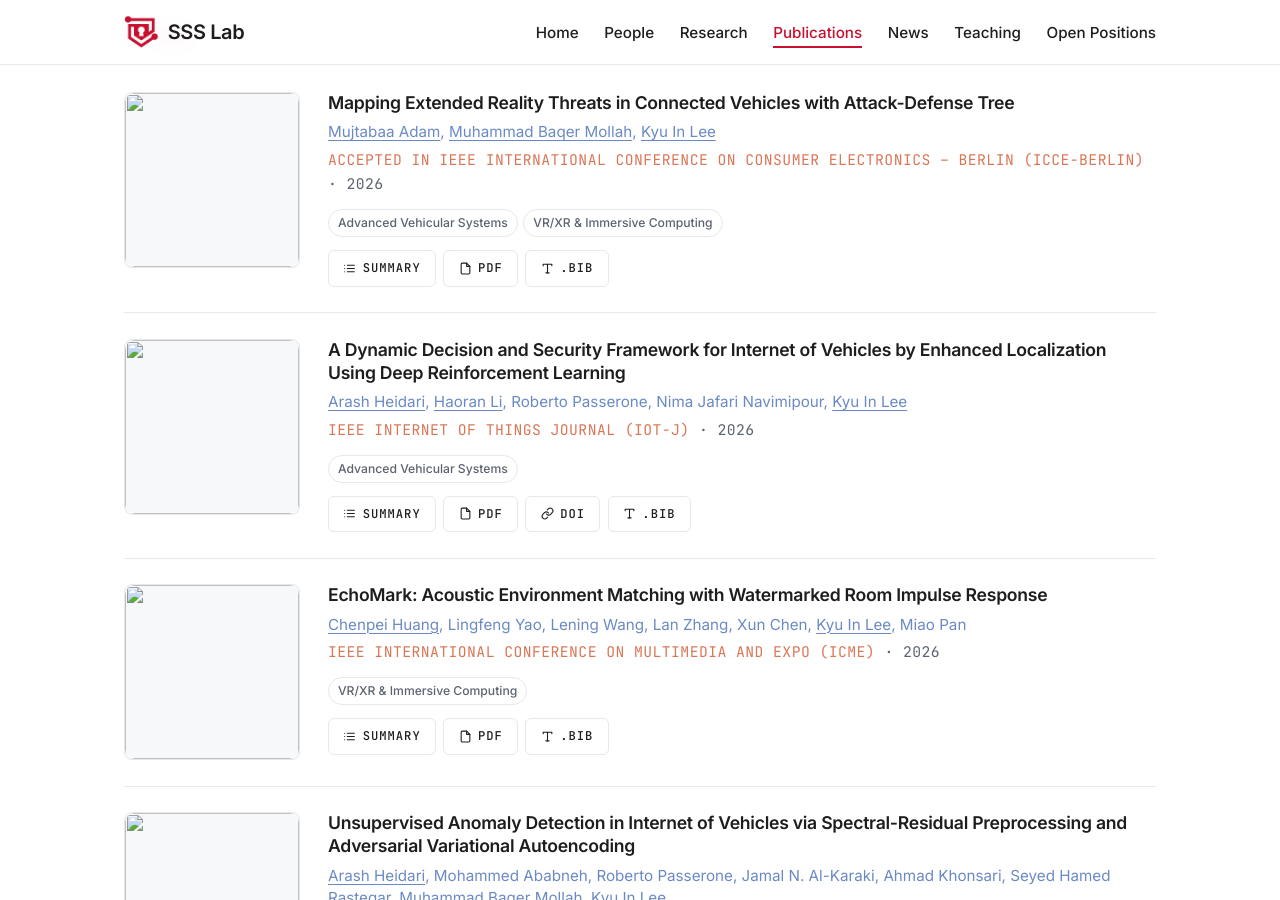
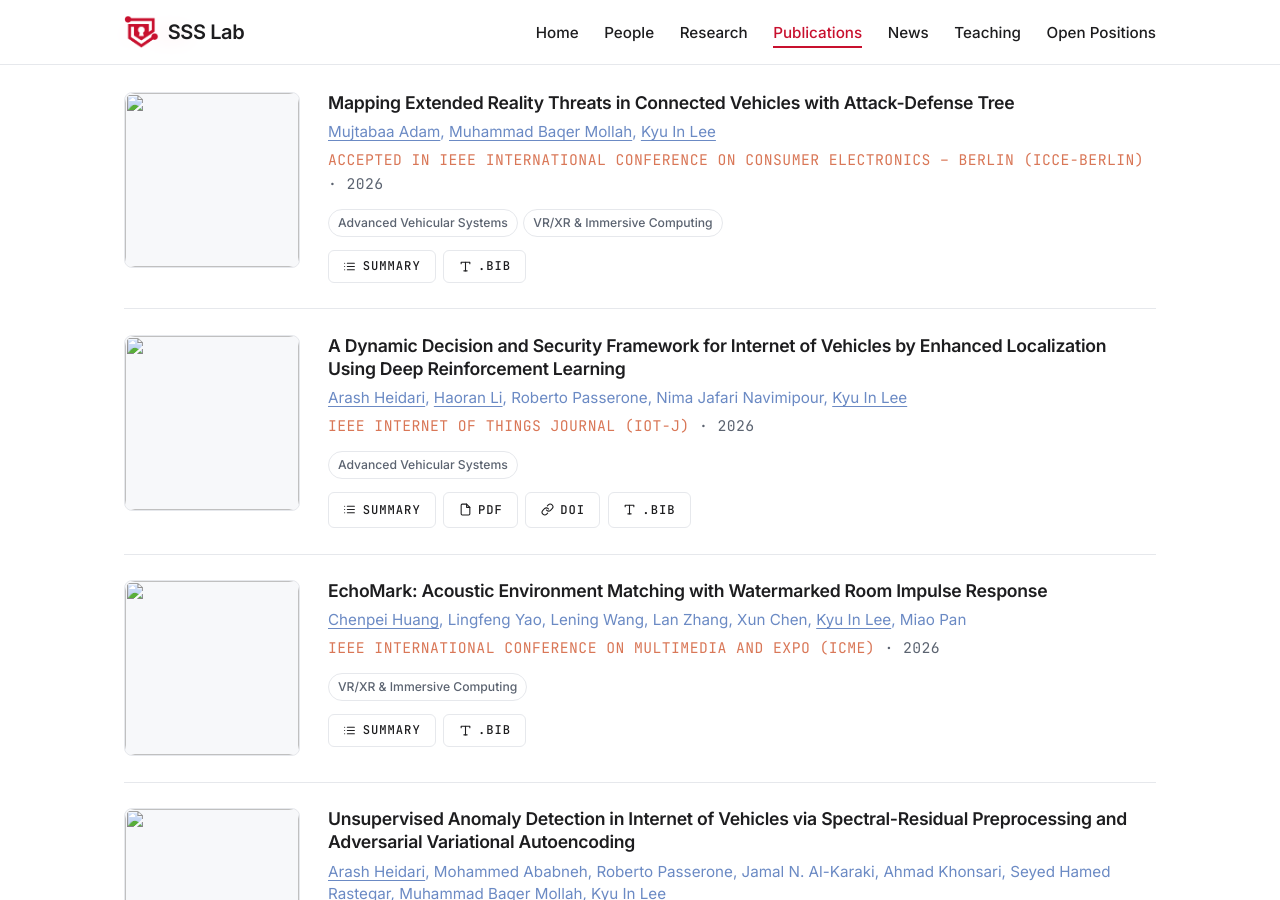
Before and after one commit to UH-SSS-Lab/uhssslab, a Jekyll site: the page built from publications.html, in a window 1280 px wide and 900 px high, scrolled down 279 px. Built offline with Jekyll 4.4.1, drawn with Linux system fonts in a browser that asks for light colours.

Commit message:
Drop PDF links from accepted papers without DOI; add Galea Discovery Program news
Co-Authored-By: Claude Fable 5 <noreply@anthropic.com>
Claude-Session: https://claude.ai/code/session_018yuaszdPdnfdsVAdA71LPN

```diff
--- a/_data/news.yml
+++ b/_data/news.yml
@@ -10,6 +10,9 @@
 
 - date: Jul 2026
   body: 'Our <a href="/publications/">paper</a> EchoMark was presented at Multimedia and Expo (IEEE ICME &rsquo;26) in Bangkok.'
+
+- date: May 2026
+  body: 'Our lab was selected as an awardee of the <a href="https://galea.co/discovery-program" target="_blank" rel="noopener">Galea Discovery Program</a> by OpenBCI!'
 
 - date: May 2026
   body: 'New journal <a href="/publications/">paper</a> on IoV anomaly detection published in Computers and Electrical Engineering.'
--- a/_data/publications.yml
+++ b/_data/publications.yml
@@ -13,7 +13,7 @@
   year: 2026
   themes: [vehicles, vr-xr]
   figure: ""
-  pdf: /papers_pdf/26_MappingXR_ICCE.pdf
+  pdf: ""
   doi: ""
   dataset: ""
   bibtex: |
@@ -63,7 +63,7 @@
   year: 2026
   themes: [vr-xr]
   figure: ""
-  pdf: /papers_pdf/26_EchoMark_ICME.pdf
+  pdf: ""
   doi: ""
   dataset: ""
   bibtex: |
```
